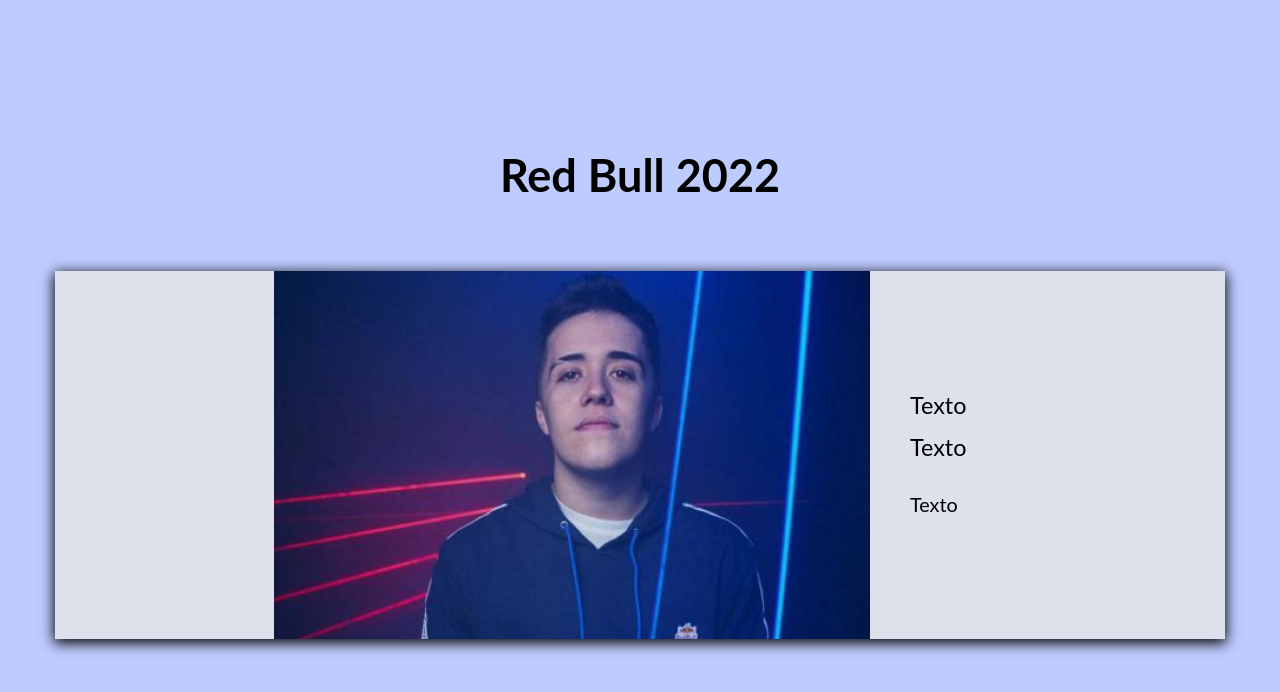
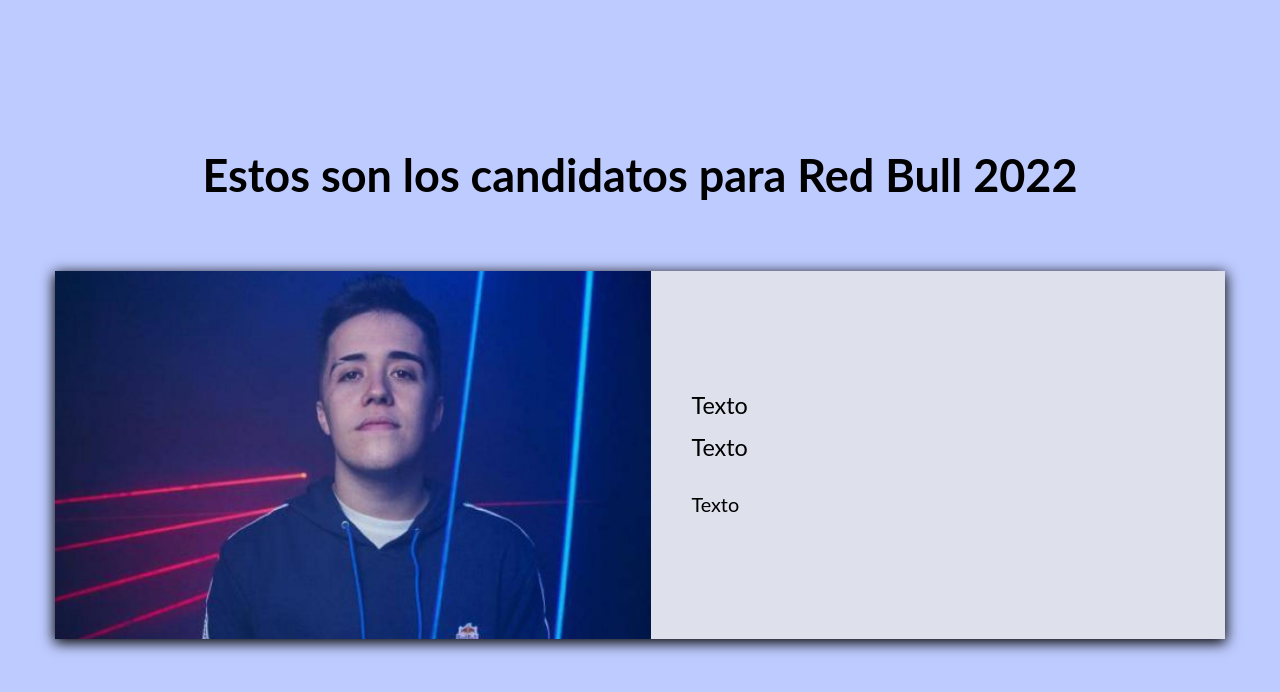
Before and after one commit to FacundoECruz/mi-app, a React (Create React App) app: page / in a window 1280 px wide. Shown: the top 692 px of the page. Built offline with nearby package versions, Linux system fonts and the light colour scheme.

Commit message:
img left side fixed

```diff
--- a/src/App.js
+++ b/src/App.js
@@ -5,7 +5,7 @@ function App() {
   return (
     <div className="App">
       <div className='contenedor-principal'>
-        <h1>Red Bull 2022</h1>
+        <h1>Estos son los candidatos para Red Bull 2022</h1>
         <Competidor />
       </div>
     </div>
--- a/src/stylesheets/Competidor.css
+++ b/src/stylesheets/Competidor.css
@@ -4,7 +4,6 @@
     margin: 10px 10px 50px;
     display: flex;
     align-items: center;
-    justify-content: center;
     background-color: #dee1ec;
     box-shadow: 0 3px 13px 1px rgb(0 0 0 / 9);
 }
```
